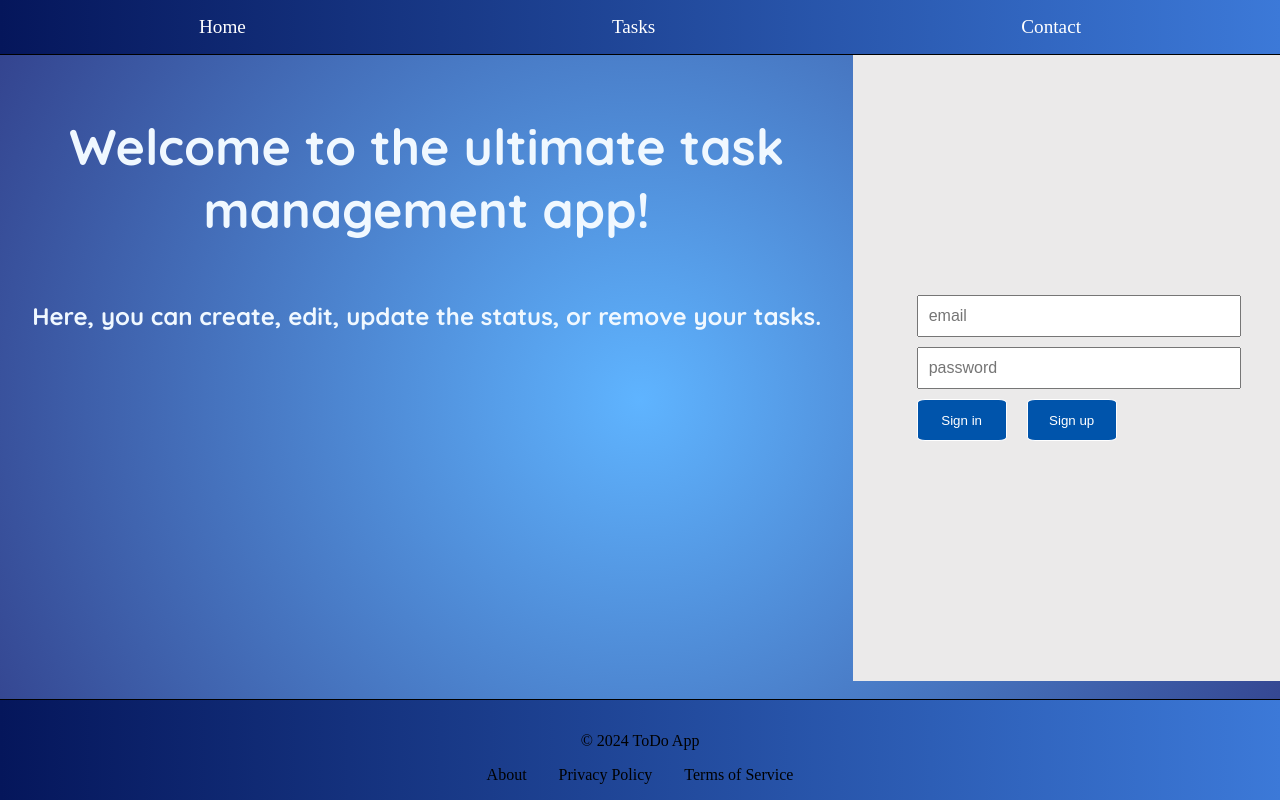
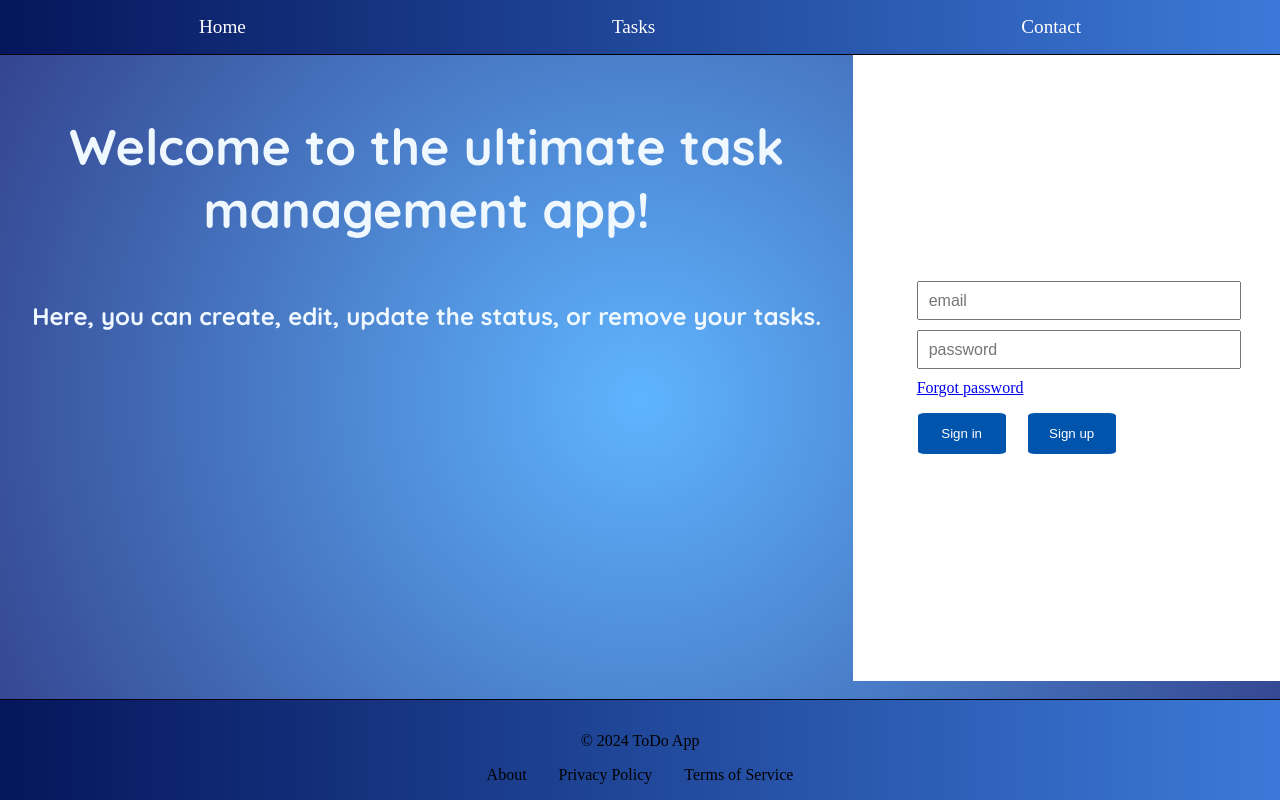
Before and after one commit to Timuriagudin/ToDo-app, a React (Create React App) app: page / in a window 1280 px wide. Built offline with nearby package versions, Linux system fonts and the light colour scheme.

Commit message:
added link forgot password

```diff
--- a/src/components/HomePage.css
+++ b/src/components/HomePage.css
@@ -28,7 +28,7 @@
   display: flex;
   justify-content: center;
   align-items: center;
-  background-color: #ebeaea;
+  background-color: #ffffff;
 }
 
 .login-form {
@@ -41,6 +41,7 @@
   padding: 10px;
   font-size: 16px;
   width: 100%;
+  height: 15px;
 }
 
 .login-form button {
@@ -58,3 +59,7 @@
   background-color: #2980b9;
   transform: scale(1.05);
 }
+
+.forgot-password {
+  margin-bottom: 15px;
+}
--- a/src/components/HomePage.jsx
+++ b/src/components/HomePage.jsx
@@ -1,5 +1,6 @@
 import React from "react";
 import "./HomePage.css";
+import { Link } from "react-router-dom";
 
 const HomePage = () => {
   return (
@@ -19,6 +20,11 @@ const HomePage = () => {
             placeholder="password"
             required
           />
+          <nav className="forgot-password">
+            <Link to="/" className="forgot-password-link">
+              Forgot password
+            </Link>
+          </nav>
           <button type="submit">Sign in</button>
           <button type="button">Sign up</button>
         </form>
```
